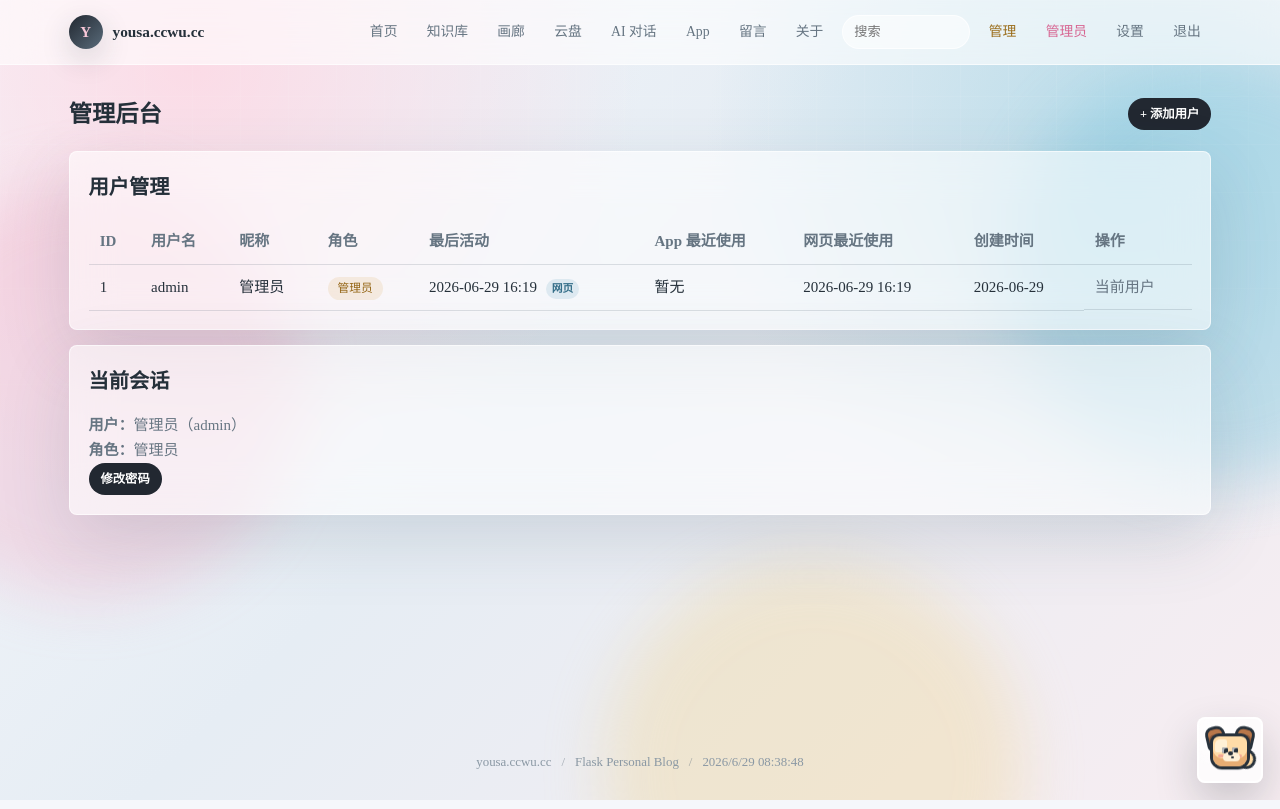
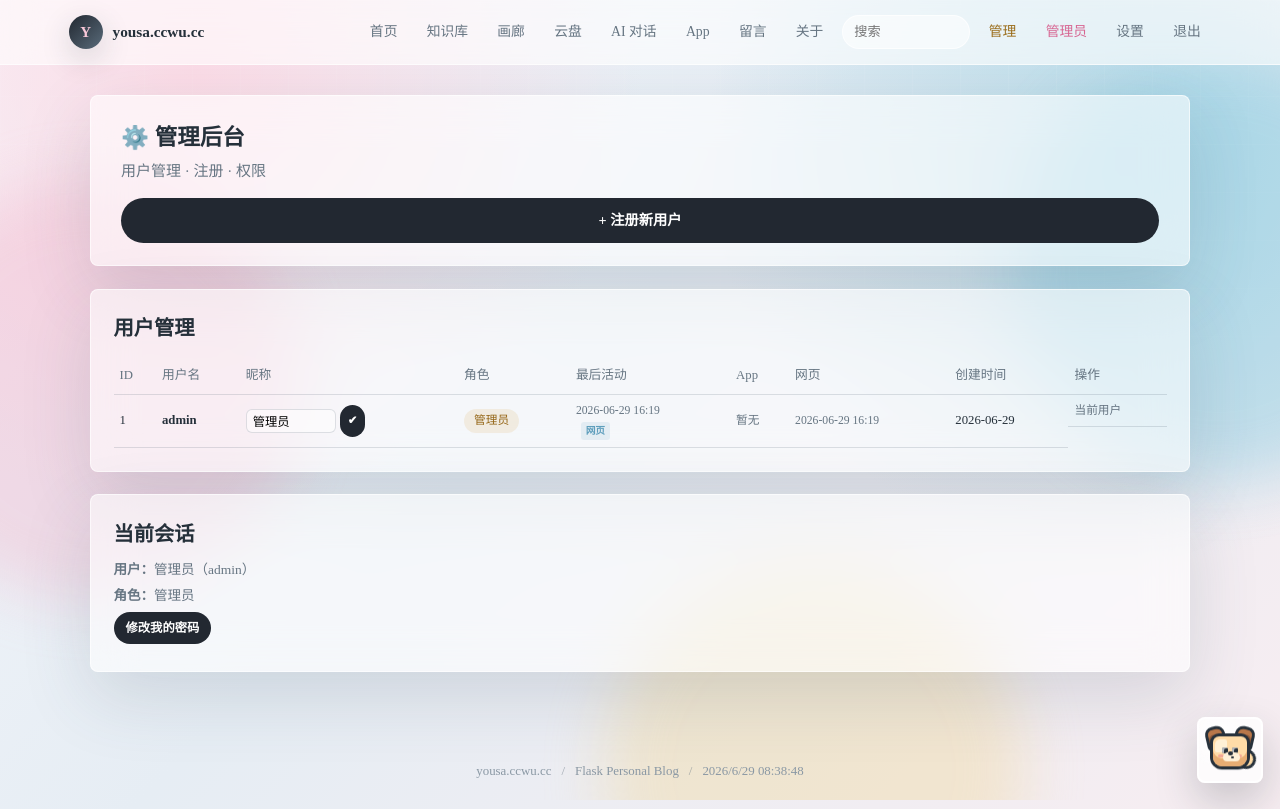
Before and after one commit to YOUSA-CECE/yousa.ccwu.cc, a Flask app: page /admin in a window 1280 px wide. Run offline with Flask 3, Linux system fonts and the light colour scheme; a user stored in the database is signed in; data comes from the database, SQL or seed files in the repository; data that the repository does not hold is empty; some libraries are stand-ins or nearby versions.

Commit message:
feat: 管理后台支持修改昵称/重置密码/注册/活动时间
- 管理员可逐行编辑用户昵称（即时保存）
- 管理员可重置任意用户的密码（内嵌密码框）
- 注册系统: /register（管理员专用）
- 用户最后活动时间: last_seen_at + 来源（App/网页）
- 分列显示 App/网页 最近使用时间

```diff
--- a/app.py
+++ b/app.py
@@ -703,6 +703,37 @@ def change_role(user_id):
     return redirect(url_for("admin_panel"))
 
 
+@app.route("/admin/user/<int:user_id>/nickname", methods=["POST"])
+@admin_required
+def admin_update_nickname(user_id):
+    """Admin updates any user's nickname."""
+    nickname = request.form.get("nickname", "").strip()
+    if not nickname:
+        flash("昵称不能为空", "error")
+        return redirect(url_for("admin_panel"))
+    db = get_db()
+    db.execute("UPDATE users SET nickname = ? WHERE id = ?", (nickname, user_id))
+    db.commit()
+    flash(f"用户 #{user_id} 昵称已更新为「{nickname}」", "success")
+    return redirect(url_for("admin_panel"))
+
+
+@app.route("/admin/user/<int:user_id>/password", methods=["POST"])
+@admin_required
+def admin_reset_password(user_id):
+    """Admin resets any user's password."""
+    new_password = request.form.get("new_password", "")
+    if len(new_password) < 4:
+        flash("密码至少 4 位", "error")
+        return redirect(url_for("admin_panel"))
+    db = get_db()
+    db.execute("UPDATE users SET password = ? WHERE id = ?",
+               (generate_password_hash(new_password), user_id))
+    db.commit()
+    flash(f"用户 #{user_id} 密码已重置", "success")
+    return redirect(url_for("admin_panel"))
+
+
 @app.route("/profile")
 @login_required
 def profile():
--- a/templates/admin.html
+++ b/templates/admin.html
@@ -1,15 +1,48 @@
 {% extends "base.html" %}
 {% block title %}管理后台 — yousa.ccwu.cc{% endblock %}
+{% block head %}
+<style>
+.admin-wrap { max-width: 1100px; margin: 0 auto; }
+.admin-header { padding: 1.5rem 2rem; margin-bottom: 1.5rem; display:flex; justify-content:space-between; align-items:center; flex-wrap:wrap; gap:1rem; }
+.admin-section { padding: 1.5rem; margin-bottom: 1.5rem; }
+.inline-form { display: inline-flex; gap: 0.3rem; align-items: center; margin: 0; }
+.inline-form input { padding:0.25rem 0.4rem; font-size:0.82rem; border:1px solid var(--border-dark); border-radius:var(--radius-sm); width:100px; background:rgba(255,255,255,0.5); }
+.inline-form input.nick-input { width:90px; }
+.inline-form input.pw-input { width:80px; }
+.inline-form button { padding:0.2rem 0.5rem; font-size:0.75rem; white-space:nowrap; }
+.role-select { padding:0.2rem 0.3rem; font-size:0.78rem; border:1px solid var(--border-dark); border-radius:var(--radius-sm); background:rgba(255,255,255,0.5); }
+.admin-table { width:100%; border-collapse:collapse; font-size:0.85rem; }
+.admin-table th { text-align:left; padding:0.5rem 0.4rem; border-bottom:1px solid var(--border-dark); color:var(--text-muted); font-weight:500; white-space:nowrap; }
+.admin-table td { padding:0.4rem; border-bottom:1px solid var(--border-dark); vertical-align:middle; }
+.admin-table tr:hover { background:rgba(255,255,255,0.15); }
+.activity-time { font-size:0.78rem; color:var(--text-muted); display:block; }
+.source-badge { display:inline-block; font-size:0.65rem; padding:0.05rem 0.3rem; border-radius:3px; }
+.source-app { background:rgba(215,102,146,0.12); color:var(--accent); }
+.source-web { background:rgba(94,158,188,0.12); color:var(--accent-2); }
+.admin-actions { white-space:nowrap; }
+.text-muted { color:var(--text-muted); font-size:0.78rem; }
+.session-info p { margin:0.3rem 0; font-size:0.9rem; }
+@media(max-width:768px) {
+  .admin-table { font-size:0.75rem; }
+  .inline-form input { width:60px; }
+  .inline-form input.nick-input { width:60px; }
+}
+</style>
+{% endblock %}
 {% block content %}
-<div class="page-header">
-    <h1>管理后台</h1>
-    <a href="/register" class="form-btn form-btn-sm">+ 添加用户</a>
+<section class="admin-wrap">
+    <div class="admin-header glass-panel">
+        <div>
+            <h1>⚙️ 管理后台</h1>
+            <p class="page-desc" style="margin-top:0.2rem">用户管理 · 注册 · 权限</p>
+        </div>
+        <a href="/register" class="form-btn">+ 注册新用户</a>
     </div>
 
-<div class="admin-section">
-    <h2 class="section-title">用户管理</h2>
-    <div class="admin-table-wrap">
-        <table class="admin-table admin-user-table">
+    <div class="admin-section glass-panel">
+        <h2 class="section-title" style="margin-bottom:0.8rem">用户管理</h2>
+        <div style="overflow-x:auto">
+            <table class="admin-table">
                 <thead>
                     <tr>
                         <th>ID</th>
@@ -17,8 +50,8 @@
                         <th>昵称</th>
                         <th>角色</th>
                         <th>最后活动</th>
-                    <th>App 最近使用</th>
-                    <th>网页最近使用</th>
+                        <th>App</th>
+                        <th>网页</th>
                         <th>创建时间</th>
                         <th>操作</th>
                     </tr>
@@ -27,37 +60,50 @@
                     {% for user in users %}
                     <tr>
                         <td>{{ user.id }}</td>
-                    <td>{{ user.username }}</td>
-                    <td>{{ user.nickname or '-' }}</td>
+                        <td><strong>{{ user.username }}</strong></td>
                         <td>
-                        {% if user.role == 'admin' %}
+                            <form method="post" action="/admin/user/{{ user.id }}/nickname" class="inline-form">
+                                <input type="text" name="nickname" value="{{ user.nickname or '' }}" class="nick-input" placeholder="昵称">
+                                <button type="submit" class="form-btn form-btn-sm">✔</button>
+                            </form>
+                        </td>
+                        <td>
+                            {% if user.id != current_user.id %}
+                            <form method="post" action="/admin/user/{{ user.id }}/role" class="inline-form">
+                                <select name="role" class="role-select">
+                                    <option value="user" {% if user.role == 'user' %}selected{% endif %}>用户</option>
+                                    <option value="admin" {% if user.role == 'admin' %}selected{% endif %}>管理员</option>
+                                </select>
+                                <button type="submit" class="form-btn form-btn-sm">✔</button>
+                            </form>
+                            {% else %}
                             <span class="role-badge role-admin">管理员</span>
-                        {% else %}
-                        <span class="role-badge role-user">用户</span>
                             {% endif %}
                         </td>
                         <td>
+                            {% if user.last_seen_at %}
                             <span class="activity-time">{{ user.last_seen_at|hk_time }}</span>
                             {% if user.last_seen_source == 'app' %}
                             <span class="source-badge source-app">App</span>
                             {% elif user.last_seen_source == 'web' %}
                             <span class="source-badge source-web">网页</span>
                             {% endif %}
+                            {% else %}
+                            <span class="text-muted">从未</span>
+                            {% endif %}
                         </td>
-                    <td>{{ user.last_app_seen_at|hk_time }}</td>
-                    <td>{{ user.last_web_seen_at|hk_time }}</td>
+                        <td><span class="activity-time">{{ user.last_app_seen_at|hk_time }}</span></td>
+                        <td><span class="activity-time">{{ user.last_web_seen_at|hk_time }}</span></td>
                         <td>{{ user.created_at[:10] if user.created_at else '-' }}</td>
                         <td class="admin-actions">
                             {% if user.id != current_user.id %}
-                        <form method="post" action="/admin/user/{{ user.id }}/role" class="inline-form">
-                            <select name="role" onchange="this.form.submit()" class="role-select">
-                                <option value="user" {% if user.role == 'user' %}selected{% endif %}>用户</option>
-                                <option value="admin" {% if user.role == 'admin' %}selected{% endif %}>管理员</option>
-                            </select>
+                            <form method="post" action="/admin/user/{{ user.id }}/password" class="inline-form" onsubmit="return confirm('重置 {{ user.username }} 的密码？')">
+                                <input type="password" name="new_password" class="pw-input" placeholder="新密码" required>
+                                <button type="submit" class="form-btn form-btn-sm">🔑</button>
                             </form>
-                        <form method="post" action="/admin/user/{{ user.id }}/delete"
-                              onsubmit="return confirm('确定删除用户 {{ user.username }}？')" class="inline-form">
-                            <button type="submit" class="btn-danger">删除</button>
+                            <form method="post" action="/admin/user/{{ user.id }}/delete" class="inline-form"
+                                  onsubmit="return confirm('确定删除用户 {{ user.username }}？')">
+                                <button type="submit" class="btn-danger" style="padding:0.2rem 0.4rem;font-size:0.75rem">删除</button>
                             </form>
                             {% else %}
                             <span class="text-muted">当前用户</span>
@@ -70,12 +116,13 @@
         </div>
     </div>
 
-<div class="admin-section">
-    <h2 class="section-title">当前会话</h2>
+    <div class="admin-section glass-panel">
+        <h2 class="section-title" style="margin-bottom:0.5rem">当前会话</h2>
         <div class="session-info">
             <p><strong>用户：</strong>{{ current_user.nickname }}（{{ current_user.username }}）</p>
             <p><strong>角色：</strong>{% if current_user.is_admin %}管理员{% else %}普通用户{% endif %}</p>
-        <p><a href="/admin/password" class="form-btn form-btn-sm">修改密码</a></p>
+            <p><a href="/admin/password" class="form-btn form-btn-sm">修改我的密码</a></p>
         </div>
     </div>
+</section>
 {% endblock %}
```
Lines whose indentation alone changed are shown as unchanged.
